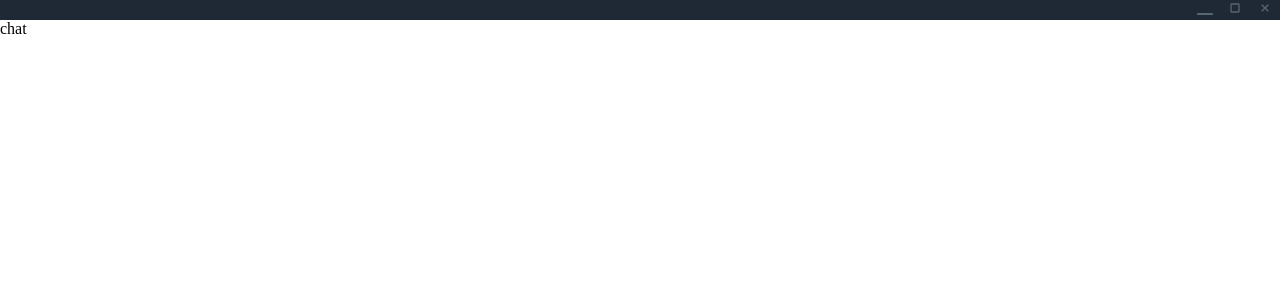
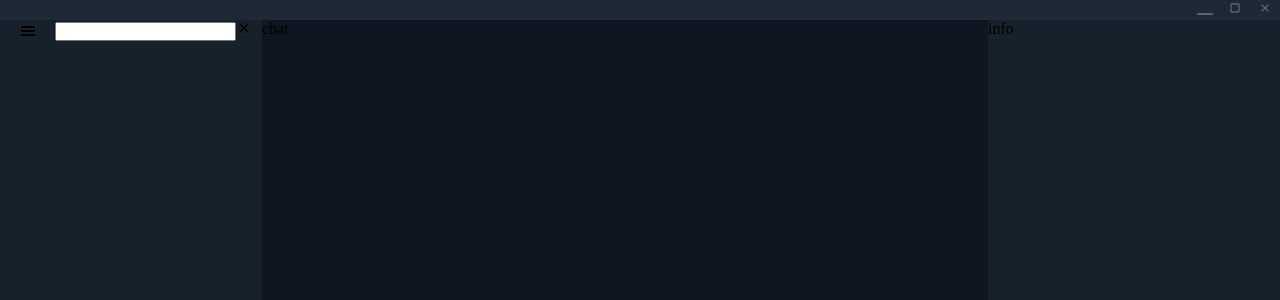
Before and after one commit to Akhmadjon-dev/last-telegram-clone, a React (Create React App) app: page / in a window 1280 px wide. Shown: the top 300 px of the page. Built offline with nearby package versions, Linux system fonts and the light colour scheme.

Commit message:
sidebar html layout done

```diff
--- a/src/container/App.css
+++ b/src/container/App.css
@@ -1,7 +1,8 @@
 .app{
     display: flex;
     flex-direction: column;
-    width: 100%;
+    width: 100vw;
+    height: 100vh;
 }
 
 
@@ -28,3 +29,28 @@
     color: var(--icon-color);
     stroke: var(--icon-color);
 }
+
+/* // main layot  */
+
+.app__main{
+    display: flex;
+    flex: 1;
+    background-color: var(--main-color);
+}
+
+.contact{
+    background-color: var(--menu-section-bc);
+    min-width: 262px;
+    width: 262px;
+    border-right: 1px  --main-border-color solid;
+}
+.chat{
+    flex: 1;
+    min-width: 350px;
+    background-color: var(--chat-section-bc);
+}
+.info{
+    min-width: 292px;
+    max-width: 392px;
+    background-color: var(--menu-section-bc);
+}
--- a/src/container/App.js
+++ b/src/container/App.js
@@ -9,9 +9,9 @@ function App() {
     <div className="app">
       <Top />
       <div className="app__main">
-        <Contact className="app__contact" />
-        <Chat className="app__chat" />
-        <Info className="app__info" />
+        <Contact />
+        <Chat />
+        <Info />
       </div>
     </div>
   );
--- a/src/container/Chat/chat.js
+++ b/src/container/Chat/chat.js
@@ -1,7 +1,7 @@
 import React from "react";
 
 const Chat = () => {
-  return <div>chat</div>;
+  return <div className="chat">chat</div>;
 };
 
 export default Chat;
--- a/src/container/Info/index.js
+++ b/src/container/Info/index.js
@@ -1,7 +1,7 @@
 import React from "react";
 
 const Info = () => {
-  return <div></div>;
+  return <div className="info">info</div>;
 };
 
 export default Info;
--- a/src/container/Sidebar/index.js
+++ b/src/container/Sidebar/index.js
@@ -1,7 +1,23 @@
 import React from "react";
+import { GiHamburgerMenu } from "react-icons/gi";
+import { MdClose } from "react-icons/md";
+
+import "./style.css";
 
 const Contact = () => {
-  return <div></div>;
+  return (
+    <div className="contact">
+      <div className="contact__header">
+        <div className="contact__icon">
+          <GiHamburgerMenu />
+        </div>
+        <div className="contact__search">
+          <input type="text" />
+          <MdClose />
+        </div>
+      </div>
+    </div>
+  );
 };
 
 export default Contact;
--- /dev/null
+++ b/src/container/Sidebar/style.css
@@ -0,0 +1,12 @@
+.contact__header{
+    display: flex;
+    padding: 0 10px;
+    align-items: center;
+    justify-content: space-between;
+}
+.contact__icon{
+    margin-left: 10px;
+    display: flex;
+    align-items: center;
+    justify-content: center;
+}
```
Also changed, not shown: 1 other file (tests, documents, lock files or other folders).
